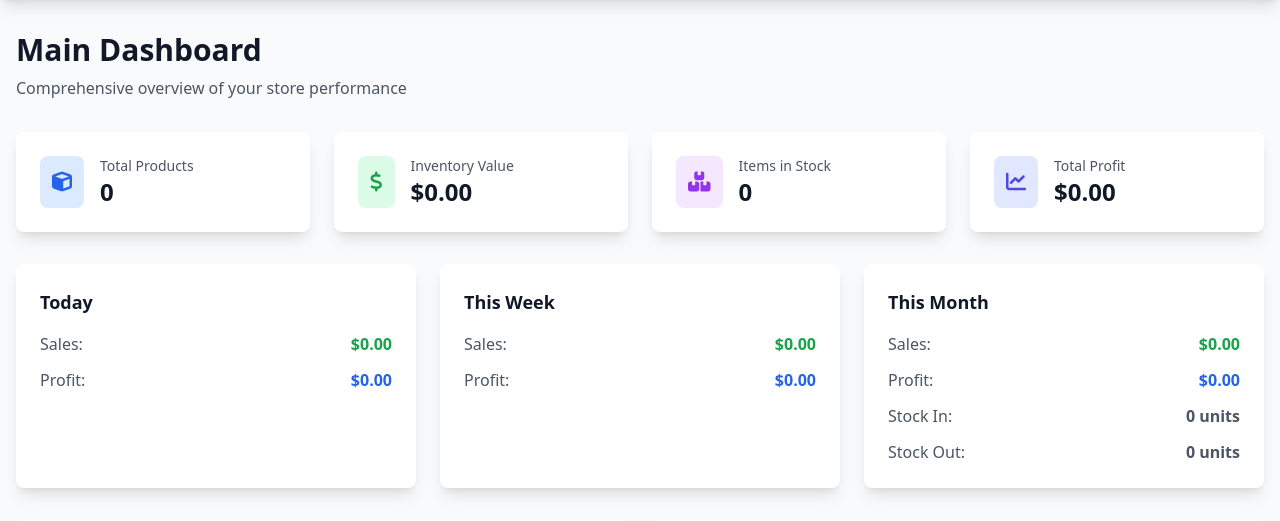
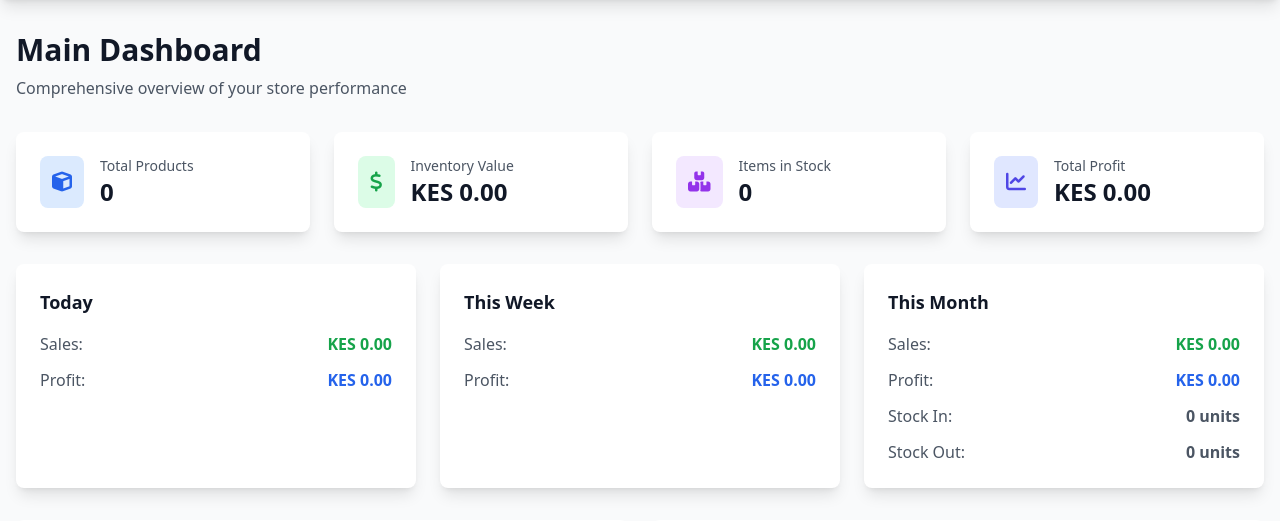
Before and after one commit to Pe-ter-M/Tony-s-project, a Flask app: page /dashboard/ in a window 1280 px wide. Shown: the part 64-585 px from the top of the page. Run offline with Flask 3, Linux system fonts and the light colour scheme; the visitor is signed in with stand-in values (Sample User, id 1); data that the repository does not hold is empty; some libraries are stand-ins or nearby versions.

Commit message:
currency change

```diff
--- a/app/store/form.py
+++ b/app/store/form.py
@@ -10,15 +10,15 @@ class ProductForm(FlaskForm):
 class StockInForm(FlaskForm):
     product_id = SelectField('Product', coerce=int, validators=[DataRequired()])
     quantity = IntegerField('Quantity', validators=[DataRequired(), NumberRange(min=1)])
-    buying_cost = FloatField('Buying Cost per Unit ($)', validators=[DataRequired(), NumberRange(min=0.01)])
-    selling_price = FloatField('Intended Selling Price ($)', validators=[DataRequired(), NumberRange(min=0.01)])
+    buying_cost = FloatField('Buying Cost per Unit (KES)', validators=[DataRequired(), NumberRange(min=0.01)])
+    selling_price = FloatField('Intended Selling Price (KES)', validators=[DataRequired(), NumberRange(min=0.01)])
     notes = TextAreaField('Notes', validators=[Optional()])
     submit = SubmitField('Add Stock')
 
 class StockOutForm(FlaskForm):
     product_id = SelectField('Product', coerce=int, validators=[DataRequired()])
     quantity_sold = IntegerField('Quantity Sold', validators=[DataRequired(), NumberRange(min=1)])
-    selling_price = FloatField('Selling Price ($)', validators=[DataRequired(), NumberRange(min=0.01)])
+    selling_price = FloatField('Selling Price (KES)', validators=[DataRequired(), NumberRange(min=0.01)])
     customer_info = StringField('Customer Info', validators=[Optional(), Length(max=200)])
     notes = TextAreaField('Notes', validators=[Optional()])
     submit = SubmitField('Sell Stock')
--- a/app/templates/dashboard/index.html
+++ b/app/templates/dashboard/index.html
@@ -33,7 +33,7 @@
                 </div>
                 <div class="ml-4">
                     <p class="text-sm font-medium text-gray-600">Inventory Value</p>
-                    <p class="text-2xl font-bold text-gray-900">${{ "%.2f"|format(total_inventory_value) }}</p>
+                    <p class="text-2xl font-bold text-gray-900">KES {{ "%.2f"|format(total_inventory_value) }}</p>
                 </div>
             </div>
         </div>
@@ -59,7 +59,7 @@
                 </div>
                 <div class="ml-4">
                     <p class="text-sm font-medium text-gray-600">Total Profit</p>
-                    <p class="text-2xl font-bold text-gray-900">${{ "%.2f"|format(total_profit) }}</p>
+                    <p class="text-2xl font-bold text-gray-900">KES {{ "%.2f"|format(total_profit) }}</p>
                 </div>
             </div>
         </div>
@@ -73,11 +73,11 @@
             <div class="space-y-3">
                 <div class="flex justify-between items-center">
                     <span class="text-gray-600">Sales:</span>
-                    <span class="font-semibold text-green-600">${{ "%.2f"|format(daily_sales) }}</span>
+                    <span class="font-semibold text-green-600">KES {{ "%.2f"|format(daily_sales) }}</span>
                 </div>
                 <div class="flex justify-between items-center">
                     <span class="text-gray-600">Profit:</span>
-                    <span class="font-semibold text-blue-600">${{ "%.2f"|format(daily_profit) }}</span>
+                    <span class="font-semibold text-blue-600">KES {{ "%.2f"|format(daily_profit) }}</span>
                 </div>
             </div>
         </div>
@@ -88,12 +88,11 @@
             <div class="space-y-3">
                 <div class="flex justify-between items-center">
                     <span class="text-gray-600">Sales:</span>
-                    <span class="font-semibold text-green-600">${{ "%.2f"|format(weekly_sales) }}</span>
+                    <span class="font-semibold text-green-600">KES {{ "%.2f"|format(weekly_sales) }}</span>
                 </div>
                 <div class="flex justify-between items-center">
                     <span class="text-gray-600">Profit:</span>
-                    <span class="font-semibold text-blue-600">${{ "%.2f"|format(weekly_profit) }}</span>
-                </div>
+                    <span class="font-semibold text-blue-600">KES {{ "%.2f"|format(weekly_profit) }}</span> </div>
             </div>
         </div>
 
@@ -103,11 +102,11 @@
             <div class="space-y-3">
                 <div class="flex justify-between items-center">
                     <span class="text-gray-600">Sales:</span>
-                    <span class="font-semibold text-green-600">${{ "%.2f"|format(monthly_sales) }}</span>
+                    <span class="font-semibold text-green-600">KES {{ "%.2f"|format(monthly_sales) }}</span>
                 </div>
                 <div class="flex justify-between items-center">
                     <span class="text-gray-600">Profit:</span>
-                    <span class="font-semibold text-blue-600">${{ "%.2f"|format(monthly_profit) }}</span>
+                    <span class="font-semibold text-blue-600">KES {{ "%.2f"|format(monthly_profit) }}</span>
                 </div>
                 <div class="flex justify-between items-center">
                     <span class="text-gray-600">Stock In:</span>
@@ -152,7 +151,7 @@
                         <span class="font-medium text-gray-900">{{ product.name }}</span>
                         <p class="text-sm text-gray-600">{{ product.total_sold }} units sold</p>
                     </div>
-                    <span class="font-semibold text-green-600">${{ "%.2f"|format(product.total_profit or 0) }}</span>
+                    <span class="font-semibold text-green-600">KES {{ "%.2f"|format(product.total_profit or 0) }}</span>
                 </div>
                 {% else %}
                 <p class="text-gray-500 text-center py-4">No sales data available</p>
@@ -170,7 +169,7 @@
                         <span class="font-medium text-gray-900">{{ product.name }}</span>
                         <p class="text-sm text-gray-600">{{ product.total_sold }} units sold</p>
                     </div>
-                    <span class="font-semibold text-green-600">${{ "%.2f"|format(product.total_profit or 0) }}</span>
+                    <span class="font-semibold text-green-600">KES {{ "%.2f"|format(product.total_profit or 0) }}</span>
                 </div>
                 {% else %}
                 <p class="text-gray-500 text-center py-4">No sales data available</p>
@@ -233,7 +232,7 @@
                         <div class="flex justify-between items-center text-sm">
                             <span class="truncate">{{ sale.product.name }}</span>
                             <div class="text-right">
-                                <span class="font-semibold">${{ "%.2f"|format(sale.total_sale) }}</span>
+                                <span class="font-semibold">KES {{ "%.2f"|format(sale.total_sale) }}</span>
                                 <p class="text-xs text-gray-500">{{ sale.date_sold.strftime('%H:%M') }}</p>
                             </div>
                         </div>
@@ -284,8 +283,8 @@
                     {% for product in profitable_products %}
                     <tr class="hover:bg-gray-50">
                         <td class="px-4 py-3 text-sm font-medium text-gray-900">{{ product.name }}</td>
-                        <td class="px-4 py-3 text-sm text-gray-900">${{ "%.2f"|format(product.avg_selling_price or 0) }}</td>
-                        <td class="px-4 py-3 text-sm text-gray-900">${{ "%.2f"|format(product.avg_buying_cost or 0) }}</td>
+                        <td class="px-4 py-3 text-sm text-gray-900">KES {{ "%.2f"|format(product.avg_selling_price or 0) }}</td>
+                        <td class="px-4 py-3 text-sm text-gray-900">KES {{ "%.2f"|format(product.avg_buying_cost or 0) }}</td>
                         <td class="px-4 py-3 text-sm font-semibold {% if (product.profit_margin or 0) > 0 %}text-green-600{% else %}text-red-600{% endif %}">
                             {{ "%.1f"|format(product.profit_margin or 0) }}%
                         </td>
--- a/app/templates/store/products.html
+++ b/app/templates/store/products.html
@@ -44,11 +44,11 @@
                 <div class="mt-4 pt-4 border-t border-gray-200">
                     <div class="flex justify-between text-sm">
                         <span class="text-gray-500">Avg Cost:</span>
-                        <span class="font-semibold">${{ "%.2f"|format(product.inventory.average_buying_cost) }}</span>
+                        <span class="font-semibold">KES {{ "%.2f"|format(product.inventory.average_buying_cost) }}</span>
                     </div>
                     <div class="flex justify-between text-sm mt-1">
                         <span class="text-gray-500">Stock Value:</span>
-                        <span class="font-semibold">${{ "%.2f"|format(product.inventory.get_current_value()) }}</span>
+                        <span class="font-semibold">KES {{ "%.2f"|format(product.inventory.get_current_value()) }}</span>
                     </div>
                 </div>
                 {% endif %}
```
Also changed, not shown: app/templates/store/stock_in.html (+6 -6 lines).
